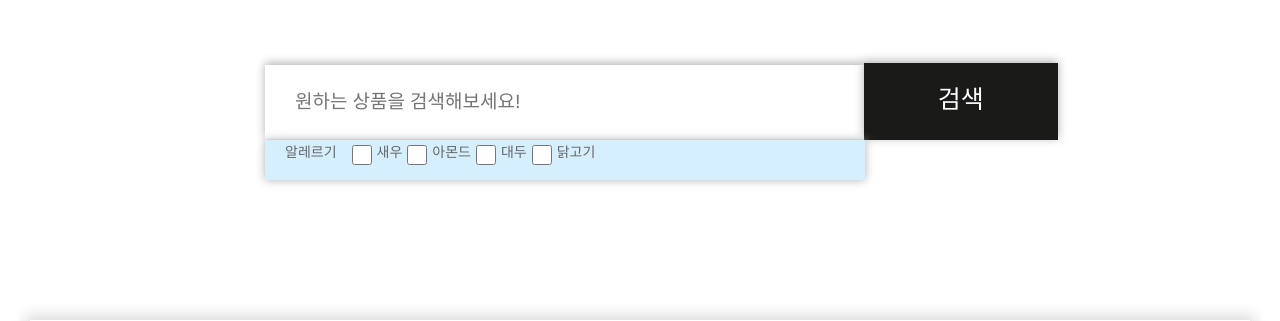
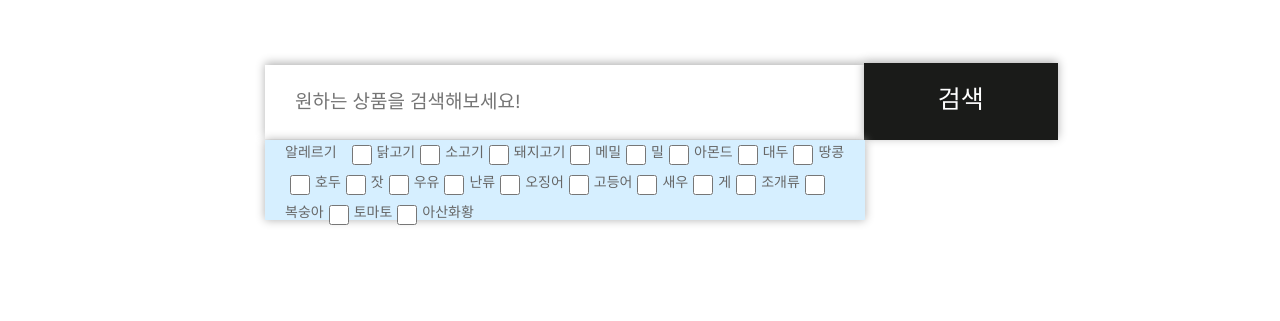
Before and after one commit to etukdh6433/allergy, a Django app: template allergyProject/searchapp/templates/detail.html in a window 1280 px wide. Shown: the part 88-409 px from the top of the page. Run offline with Django 4.2, Linux system fonts and the light colour scheme; the template is opened without the code that fills it: values that come from a table or form of the project are taken from there, others are empty; data comes from the database, SQL or seed files in the repository; some libraries are stand-ins or nearby versions.

Commit message:
Add allergy index

```diff
--- a/allergyProject/searchapp/templates/detail.html
+++ b/allergyProject/searchapp/templates/detail.html
@@ -85,28 +85,89 @@
           <input class="Vegetable_fom" placeholder="원하는 상품을 검색해보세요!" type="text" name="kw">
           <button class="Search_btn" type="submit">검색</button>
           <br>
-          <div class="form-check" style="display:flex; background-color: rgb(214, 239, 255); width: 60%; box-shadow: #b0b0b0 0px 0px 9px 0px; height: 40px;">
+          <div class="form-check" style="display:flex; flex-wrap:wrap; background-color: rgb(214, 239, 255); width: 60%; box-shadow: #b0b0b0 0px 0px 9px 0px; height: 80px;">
             <!-- <div> -->
             <div style="margin-right:10px;">알레르기</div>
             <!-- 아래의 코드를 반복하면 필터목록 추가 -->
+            <input type="checkbox" name="afilter" value="닭고기">
+            <label class="form-check-label" for="flexCheckDefault">
+              닭고기
+            </label>
+            <input type="checkbox" name="afilter" value="소고기">
+            <label class="form-check-label" for="flexCheckDefault">
+              소고기
+            </label>
+            <input type="checkbox" name="afilter" value="돼지고기">
+            <label class="form-check-label" for="flexCheckDefault">
+              돼지고기
+            </label>
+            <input type="checkbox" name="afilter" value="메밀">
+            <label class="form-check-label" for="flexCheckDefault">
+              메밀
+            </label>
+            <input type="checkbox" name="afilter" value="밀">
+            <label class="form-check-label" for="flexCheckDefault">
+              밀
+            </label>
+            <input type="checkbox" name="afilter" value="아몬드">
+            <label class="form-check-label" for="flexCheckDefault">
+              아몬드
+            </label>
+            <input type="checkbox" name="afilter" value="대두">
+            <label class="form-check-label" for="flexCheckDefault">
+              대두
+            </label>
+            <input type="checkbox" name="afilter" value="땅콩">
+            <label class="form-check-label" for="flexCheckDefault">
+              땅콩
+            </label>
+            <input type="checkbox" name="afilter" value="호두">
+            <label class="form-check-label" for="flexCheckDefault">
+              호두
+            </label>
+            <input type="checkbox" name="afilter" value="잣">
+            <label class="form-check-label" for="flexCheckDefault">
+              잣
+            </label>
+            <input type="checkbox" name="afilter" value="우유">
+            <label class="form-check-label" for="flexCheckDefault">
+              우유
+            </label>
+            <input type="checkbox" name="afilter" value="난류">
+            <label class="form-check-label" for="flexCheckDefault">
+              난류
+            </label>
+            <input type="checkbox" name="afilter" value="오징어">
+            <label class="form-check-label" for="flexCheckDefault">
+              오징어
+            </label>
+            <input type="checkbox" name="afilter" value="고등어">
+            <label class="form-check-label" for="flexCheckDefault">
+              고등어
+            </label>
             <input type="checkbox" name="afilter" value="새우">
             <label id="formcheck" class="form-check-label" for="flexCheckDefault">
               새우
             </label>
-            <br>
-            <input type="checkbox" name="afilter" value="아몬드">
+            <input type="checkbox" name="afilter" value="게">
             <label class="form-check-label" for="flexCheckDefault">
-              아몬드
+              게
             </label>
-            <br>
-            <input type="checkbox" name="afilter" value="대두">
+            <input type="checkbox" name="afilter" value="조개류">
             <label class="form-check-label" for="flexCheckDefault">
-              대두
+              조개류
             </label>
-            <br>
-            <input type="checkbox" name="afilter" value="닭고기">
+            <input type="checkbox" name="afilter" value="복숭아">
             <label class="form-check-label" for="flexCheckDefault">
-              닭고기
+              복숭아
+            </label>
+            <input type="checkbox" name="afilter" value="토마토">
+            <label class="form-check-label" for="flexCheckDefault">
+              토마토
+            </label>
+            <input type="checkbox" name="afilter" value="아산화황">
+            <label class="form-check-label" for="flexCheckDefault">
+              아산화황
             </label>
           </div>
           <!-- </div> -->
```
Also changed, not shown: allergyProject/searchapp/templates/search.html (+71 -10 lines).
